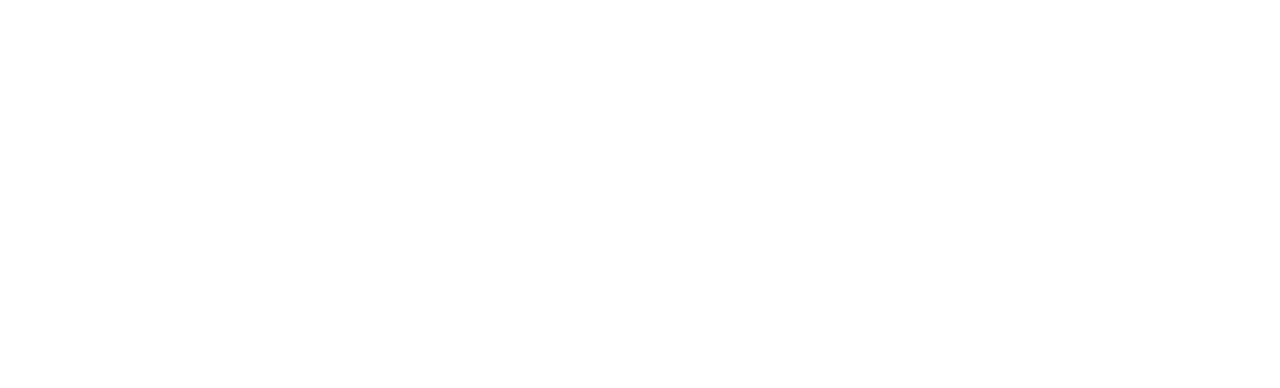
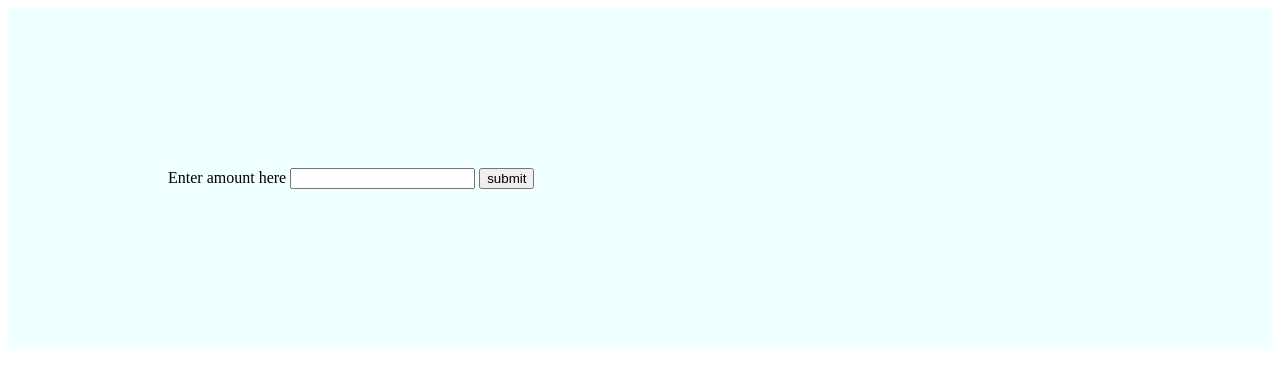
Before and after one commit to rncraven94/budgetbuddy, a plain HTML site: page index.html in a window 1280 px wide. Drawn offline with Linux system fonts and the light colour scheme.

Commit message:
styles.css

```diff
--- a/index.html
+++ b/index.html
@@ -3,9 +3,15 @@
   <head>
     <meta charset="UTF-8" />
     <meta name="viewport" content="width=device-width, initial-scale=1.0" />
-    <link href="styles.css" />
+    <link rel="stylesheet" href="styles.css" />
     <title>Budget Buddy</title>
-    <section class="budget-body"></section>
+    <section class="budget-body">
+      <form>
+        <label for="action">Enter amount here</label>
+        <input type="number" id="transaction" name="transaction" />
+        <input type="submit" value="submit" />
+      </form>
+    </section>
   </head>
   <body></body>
 </html>
--- a/styles.css
+++ b/styles.css
@@ -0,0 +1,4 @@
+.budget-body {
+  background-color: azure;
+  padding: 10rem;
+}
```
